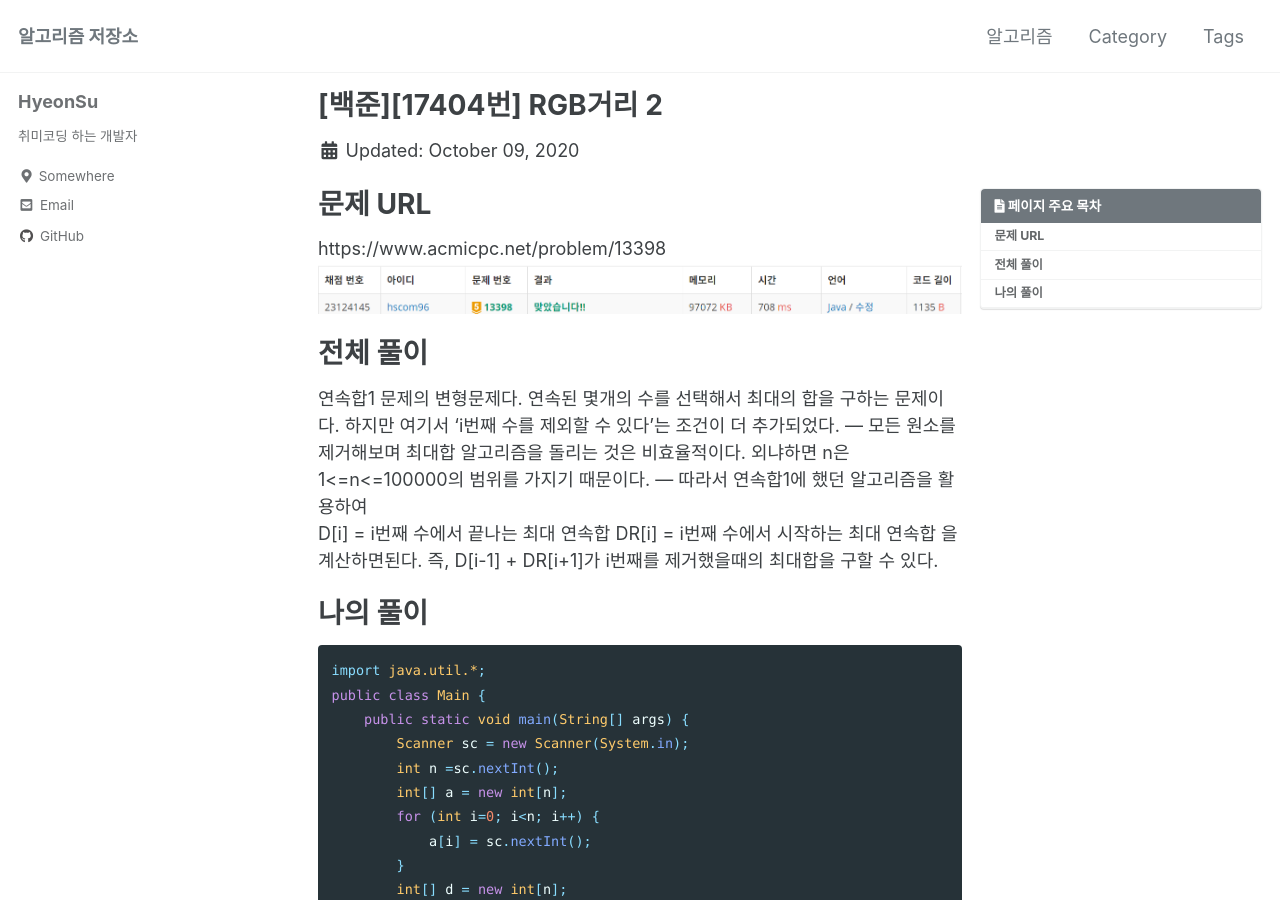
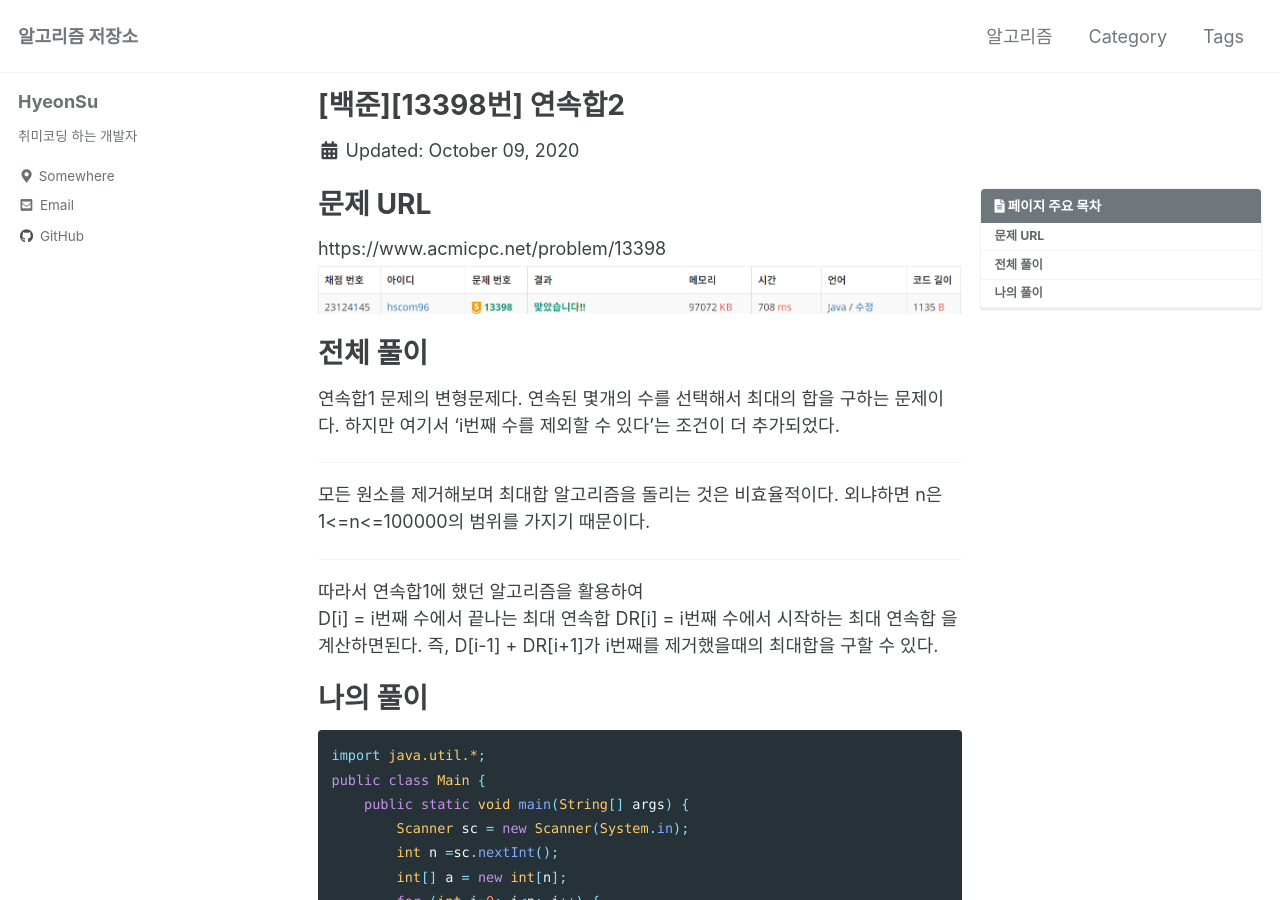
Before and after one commit to hscom96/hscom96.github.io, a Jekyll site: the page built from _posts/2020-10-09-boj13398.md, in a window 1280 px wide and 900 px high. Built offline with Jekyll 4.4.1, drawn with Linux system fonts in a browser that asks for light colours; cached includes are drawn as plain includes; comment, search, counter and statistics services are not loaded; some of the changed text lies outside the part shown.

Commit message:
포스팅 수정

```diff
--- a/_posts/2020-10-09-boj13398.md
+++ b/_posts/2020-10-09-boj13398.md
@@ -1,5 +1,5 @@
 ---
-title:  "[백준][17404번] RGB거리 2"
+title:  "[백준][13398번] 연속합2"
 excerpt: ""
 categories:
   - 알고리즘
@@ -22,10 +22,14 @@ https://www.acmicpc.net/problem/13398
 연속합1 문제의 변형문제다.
 연속된 몇개의 수를 선택해서 최대의 합을 구하는 문제이다.
 하지만 여기서 'i번째 수를 제외할 수 있다'는 조건이 더 추가되었다.
+
 ---
+
 모든 원소를 제거해보며 최대합 알고리즘을 돌리는 것은 비효율적이다.
 외냐하면 n은 1<=n<=100000의 범위를 가지기 때문이다.
+
 ---
+
 따라서 연속합1에 했던 알고리즘을 활용하여
 D[i] = i번째 수에서 끝나는 최대 연속합
 DR[i] = i번째 수에서 시작하는 최대 연속합
```
Also changed, not shown: other parts of _posts/2020-10-09-boj13398.md (+1 -1 lines).
